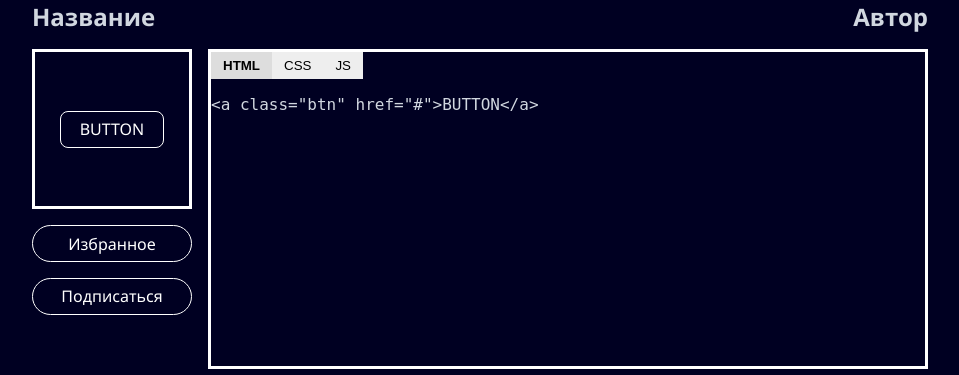
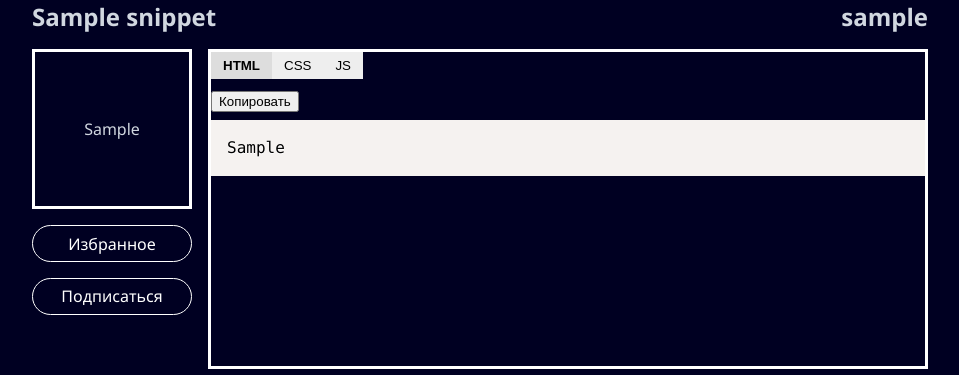
Before and after one commit to Verefer/WebElementsLab.ru, a PHP site: page /card.php in a window 1280 px wide. Shown: the part 81-456 px from the top of the page, without its empty margins (160-1119 px from the left). Run offline with PHP 8.4, Linux system fonts and the light colour scheme; tables that the repository leaves empty or names only in its code hold one stand-in row (values such as "Sample post"); some libraries are stand-ins or nearby versions.

Commit message:
6 Карточка Подключение динамического вывода

```diff
--- a/assets/css/style.css
+++ b/assets/css/style.css
@@ -337,17 +337,7 @@ footer{
   flex-direction: row;
 }
 
-.btn{
-  color: white;
-  padding: 0.4rem 1.2rem;
-  border: 1px white solid;
-  border-radius: 0.5rem;
-  transition: all 0.3s;
-}
 
-.btn:hover{
-  box-shadow: 0 0 1rem rgba(139, 193, 255, 0.5);
-}
 
 .btn-card{
   color: white;
--- /dev/null
+++ b/assets/js/snippet.js
@@ -0,0 +1,25 @@
+// Вкладки
+document.querySelectorAll('.tab-btn').forEach(btn => {
+  btn.addEventListener('click', () => {
+    document.querySelectorAll('.tab-btn').forEach(b => b.classList.remove('active'));
+    btn.classList.add('active');
+
+    const id = btn.dataset.tab;
+    document.querySelectorAll('.tab-content').forEach(content => {
+      content.classList.toggle('active', content.id === id);
+    });
+  });
+});
+
+// Копировать
+document.querySelectorAll('.copy-btn').forEach(btn => {
+  btn.addEventListener('click', () => {
+    const codeBlock = btn.closest('.tab-content').querySelector('code');
+    const text = codeBlock.textContent;
+
+    navigator.clipboard.writeText(text).then(() => {
+      btn.textContent = '✓ Скопировано';
+      setTimeout(() => btn.textContent = '📋 Копировать', 1500);
+    });
+  });
+});
--- a/card.php
+++ b/card.php
@@ -1,3 +1,18 @@
+<?php
+session_start();
+require_once __DIR__ . '/includes/db.php'; // если ещё не подключал
+
+$id = $_GET['id'] ?? 1;
+
+$stmt = $pdo->prepare("SELECT s.*, u.username FROM snippets s JOIN users u ON s.id_user = u.id WHERE s.id_card = ?");
+$stmt->execute([$id]);
+$snippet = $stmt->fetch();
+
+if (!$snippet) {
+    die('Сниппет не найден');
+}
+?>
+
 <!DOCTYPE html>
 <html lang="ru">
 <head>
@@ -9,8 +24,17 @@
       name="description"
       content="content">
     <link rel="apple-touch-icon" href="/assets/img/logo192.png" >
-    <title>Переменная | WebElementsLab</title>
+    <title><?= htmlspecialchars($snippet['name']) ?> | WebElementsLab</title>
     <link rel="stylesheet" href="/assets/css/style.css">
+    <!-- Prism CSS -->
+    <link href="https://cdn.jsdelivr.net/npm/prismjs@1.29.0/themes/prism.min.css" rel="stylesheet" />
+    <!-- Prism JS -->
+    <script src="https://cdn.jsdelivr.net/npm/prismjs@1.29.0/prism.min.js" defer></script>
+    <!-- Языки -->
+    <script src="https://cdn.jsdelivr.net/npm/prismjs@1.29.0/components/prism-css.min.js" defer></script>
+    <script src="https://cdn.jsdelivr.net/npm/prismjs@1.29.0/components/prism-javascript.min.js" defer></script>
+    <script src="https://cdn.jsdelivr.net/npm/prismjs@1.29.0/components/prism-markup.min.js" defer></script>
+
 </head>
 <body>
 <div class="wrapper">
@@ -18,14 +42,16 @@
 <main>
     <div class="d-flex gap1 card-page f-d-column">
         <div class="d-flex j-c-space-between">
-            <h2>Название</h2>
-            <h2>Автор</h2>
+        <h2><?= htmlspecialchars($snippet['name']) ?></h2>
+        <h2><?= htmlspecialchars($snippet['username']) ?></h2>
         </div>
         <div class="f-d-row d-flex gap1">
             <!-- Preview -->
             <div class="left-card-page d-flex gap1 f-d-column">
                 <div class="block-element d-flex j-c-center a-i-center">
-                <a class="btn" href="#">BUTTON</a> <!-- Живой результат -->
+                    <?= $snippet['html'] ?>
+                    <style><?= $snippet['css'] ?></style>
+                    <script><?= $snippet['js'] ?></script>
                 </div>
                 <div class="d-flex gap1 f-d-column">
                 <a class="btn-card j-c-center d-flex" href="#">Избранное</a>
@@ -42,13 +68,16 @@
                 </div>
 
                 <div class="tab-content active" id="html">
-                <pre><code class="language-html">&lt;a class="btn" href="#"&gt;BUTTON&lt;/a&gt;</code></pre>
+                    <button class="copy-btn">Копировать</button>
+                    <pre><code class="language-html"><?= htmlspecialchars($snippet['html']) ?></code></pre>
                 </div>
                 <div class="tab-content" id="css">
-                <pre><code class="language-css">.btn { background: #000; color: #fff; padding: 0.5em 1em; }</code></pre>
+                    <button class="copy-btn">Копировать</button>
+                    <pre><code class="language-css"><?= htmlspecialchars($snippet['css']) ?></code></pre>
                 </div>
                 <div class="tab-content" id="js">
-                <pre><code class="language-js">document.querySelector('.btn').onclick = () => alert('Нажато');</code></pre>
+                    <button class="copy-btn">Копировать</button>
+                    <pre><code class="language-js"><?= htmlspecialchars($snippet['js']) ?></code></pre>
                 </div>
             </div>
         </div>
@@ -73,5 +102,6 @@
 </main>
 <?php require_once __DIR__ . '/templates/footer.php'; ?>
 </div>
+<script src="/assets/js/snippet.js" defer></script>
 </body>
 </html>
--- a/privacy.php
+++ b/privacy.php
@@ -1,3 +1,6 @@
+<?php
+session_start();
+?>
 <!DOCTYPE html>
 <html lang="ru">
 <head>
```
